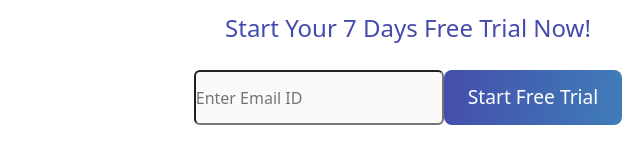
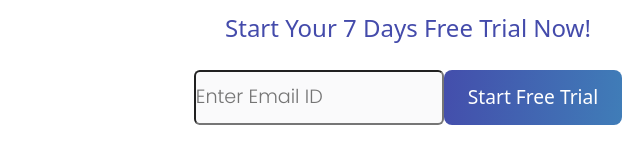
Before and after one commit to rishabhxshukla/PPA-EventPage, a plain HTML site: page index.html in a window 1280 px wide. Shown: the part 2804-2964 px from the top of the page, 310-950 px from the left. Drawn offline with nearby package versions, Linux system fonts and the light colour scheme.

Commit message:
modified style.css

```diff
--- a/style.css
+++ b/style.css
@@ -657,7 +657,7 @@ a.events {
 
 
 /* ----------------------------------- SUCCESS STORIES STARTS HERE -------------------------------------*/
-*, ::after, ::before  {
+*, ::after, ::before {
     box-sizing: border-box;
 }
 
@@ -683,14 +683,15 @@ a.events {
     width: 1196px;
 
 }
+
 button.carousel-control-prev {
     left: 0
 }
 
 #succTitle {
-   text-align: center;
-   color:#444BAB;
-   font-size: 1.5rem;
+    text-align: center;
+    color: #444BAB;
+    font-size: 1.5rem;
 }
 
 #succText {
@@ -722,16 +723,20 @@ button.carousel-control-prev {
     margin-top: 20px;
     font-size: 1.5rem;
 }
+
 #studentTitle {
     font-weight: normal;
     font-size: 1.5rem;
 }
+
 .bgColorGray {
     color: black;
 }
+
 .carousel-control-prev {
     left: -25px;
 }
+
 #successBtn1 {
     background-color: #444bab;
     color: white;
@@ -766,10 +771,13 @@ button.carousel-control-prev {
     display: flex;
     justify-content: center;
 }
+
 #inputEmail {
     background: #FAFAFB;
     border-radius: 6px;
     width: 250px;
+    font-family: Poppins;
+    font-size: 1.2rem;
 }
 
 
@@ -783,6 +791,7 @@ button.carousel-control-prev {
     column-gap: 10px;
     margin-top: 50px;
 }
+
 #pCaption {
     font-size: 1.5rem;
 }
```
